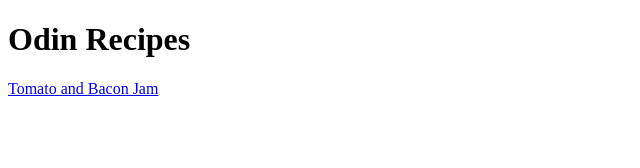
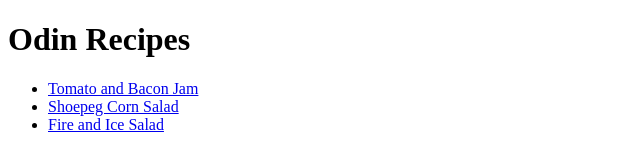
Before and after one commit to Web4iscoding/odin-recipes, a plain HTML site: page index.html in a window 1280 px wide. Shown: the whole page, without its empty margins (0-640 px from the left). Drawn offline with Linux system fonts and the light colour scheme.

Commit message:
Finish project

```diff
--- a/index.html
+++ b/index.html
@@ -7,6 +7,11 @@
 </head>
 <body>
     <h1>Odin Recipes</h1>
-    <a href="./recipes/lasagna.html">Tomato and Bacon Jam</a>
+    <ul>
+        <li><a href="./recipes/tomato_and_bacon_jam.html">Tomato and Bacon Jam</a></li>
+        <li><a href="./recipes/shoepeg_corn_salad.html">Shoepeg Corn Salad</a></li>
+        <li><a href="./recipes/fire_and_ice_salad.html">Fire and Ice Salad</a></li>
+    </ul>
+
 </body>
 </html>
```
